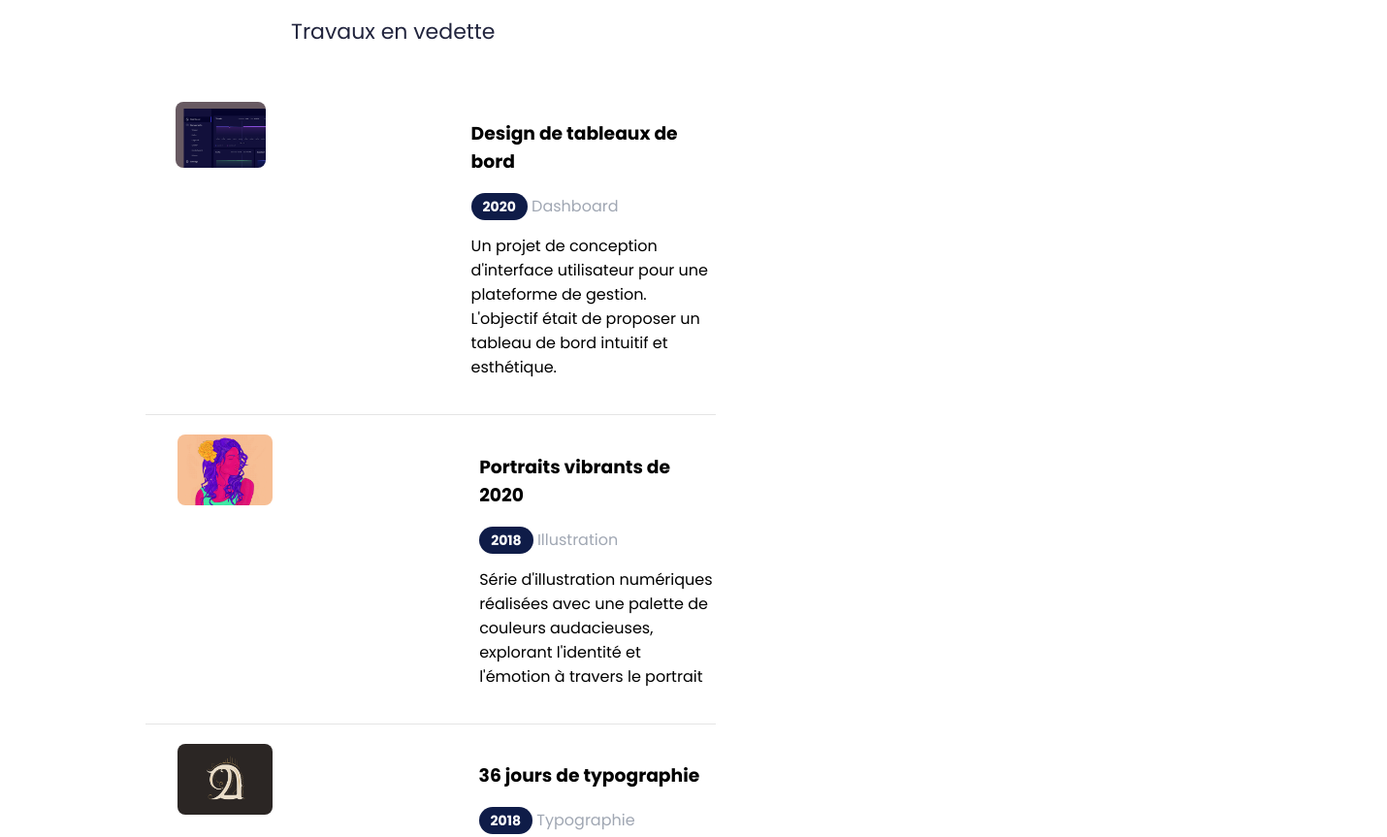
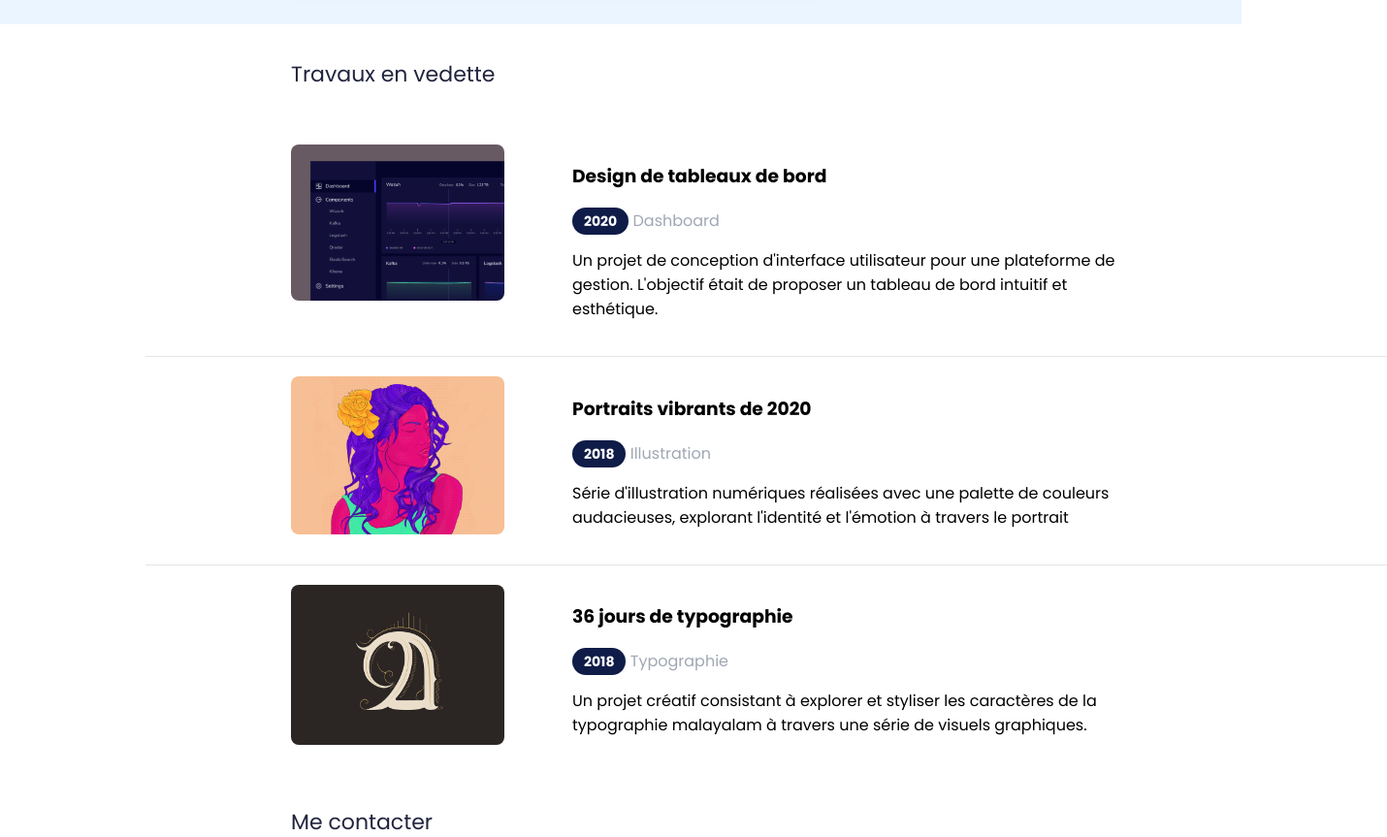
Before and after one commit to zinconer-glitch/BeThom, a plain HTML site: page index.html in a window 1280 px wide. Shown: the part 1078-1941 px from the top of the page at 97% size, 1430 px wide, since content can reach past the window. Drawn offline with Linux system fonts and the light colour scheme.

Commit message:
modification html et css

```diff
--- a/index.html
+++ b/index.html
@@ -53,7 +53,7 @@
 
         <section class="articles">
             <div class="articles-header">
-                <h2 id="titre3">Articles récents</h2>
+                <h3 class="titre3">Articles récents</h3>
                 <a href="#" class="view-all">View all</a>
             </div>
 
@@ -87,7 +87,8 @@
             </div>
         </section>
         <section id="portfolio">
-            <h3 id="titre3">Travaux en vedette</h3>
+            <div class="container">
+            <h3 class="titre3">Travaux en vedette</h3>
             <div class="projet1">
                 <div class="photo1">
                     <img src="images/port1.png" alt="Projet 1">
@@ -100,6 +101,8 @@
                         L'objectif était de proposer un tableau de bord intuitif et esthétique.</p>
                 </div>
             </div>
+            </div>
+        </section>
             <div class="projet2">
                 <div class="photo2">
                     <img src="images/port2.png" alt="Projet 2">
@@ -129,7 +132,7 @@
     </main>
     <footer>
         <section id="footer">
-            <h3 id="titre3">Me contacter</h3>
+            <h3 class="titre3">Me contacter</h3>
             <div class="pied-de-page" id="contact">
                 <div class="contact-info">
                     <h2>Parlons-en</h2>
--- a/style.css
+++ b/style.css
@@ -235,14 +235,35 @@ header {
    SECTION TRAVAUX
 ===================================================== */
 
-#travaux {
-  padding-left: 150px;
+.projet1, .projet2, .projet3 {
+  display: flex;
+  align-items: flex-start;
+  gap: 30px;
+  padding: 20px 0;
+  border-bottom: 1px solid #e5e5e5;
+  width: 100%;
+  margin: 0;               /* supprime décalages */
+  padding-left: 150px;     /* même repère que le blog */
+  padding-right: 150px;    /* même repère à droite */
 }
 
-/* Lien aligné à droite */
-.lien-droite {
-  display: flex;
-  justify-content: flex-end;
+/* On aligne toutes les images */
+.photo1 img, .photo2 img, .photo3 img {
+  width: 220px;
+  border-radius: 8px;
+  object-fit: cover;
+  display: block;
+}
+
+/* On retire le décalage du texte */
+.txt1, .txt2, .txt3 {
+  margin-left: 40px !important; /* même alignement pour tout */
+  max-width: 600px;
+}
+
+/* Dernier projet sans bordure */
+.projet3 {
+  border-bottom: none;
 }
 
 /* =====================================================
@@ -262,7 +283,7 @@ header {
 }
 
 /* Titre section 3 */
-#titre3 {
+.titre3 {
   padding-left: 150px;
   color: #21243D;
   font-weight: 400;
```
